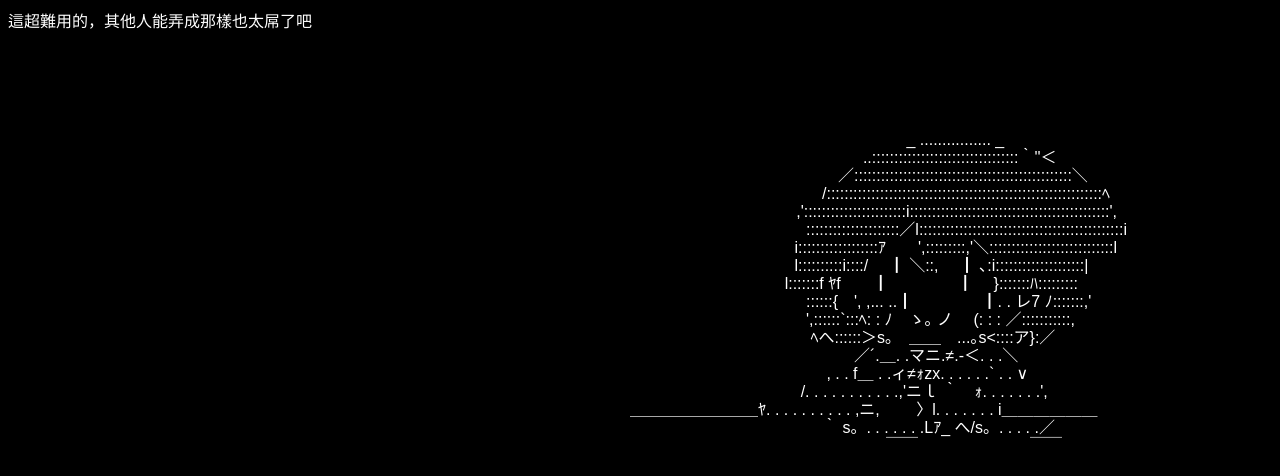
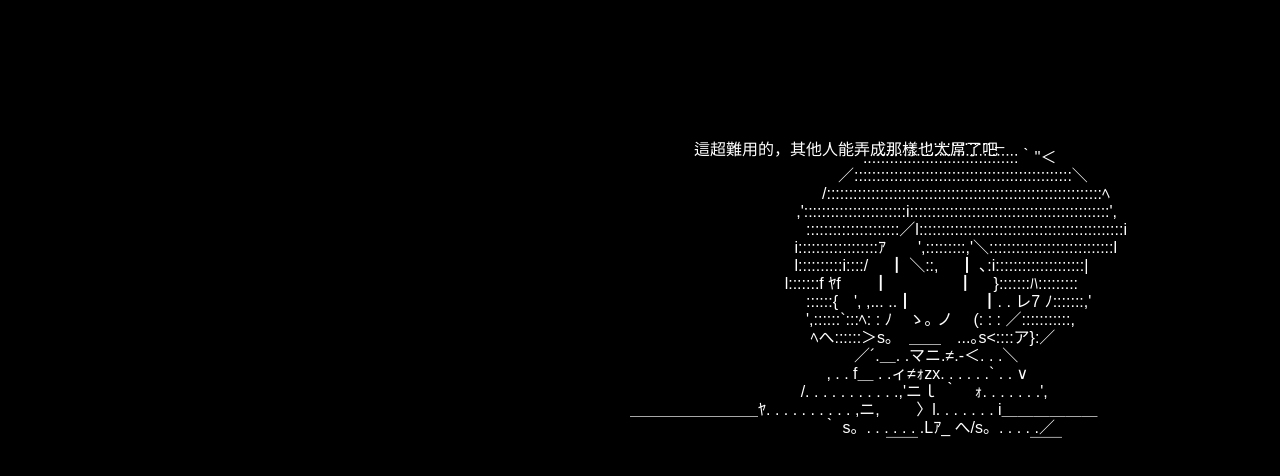
Before and after one commit to abb4119/abb4119.github.io1, a plain HTML site: page index.html in a window 1280 px wide. Drawn offline with Linux system fonts and the light colour scheme.

Commit message:
1 file modified

```diff
--- a/index.html
+++ b/index.html
@@ -6,6 +6,6 @@
   </head>
   <body>
    <h1 class="absolute">　　　　　　　　　　　　　　　　　 _ ................ _<br>　　　　　　　　　　　　　 　 ..:::::::::::::::::::::::::::::::::｀''＜<br>　　　　　　　　　　　　　／:::::::::::::::::::::::::::::::::::::::::::::::::＼<br>　　　　　　　　　　　　/::::::::::::::::::::::::::::::::::::::::::::::::::::::::::::::ﾍ<br>　　　　　 　 　 　 　 ,':::::::::::::::::::::::i:::::::::::::::::::::::::::::::::::::::::::::',<br>　　　　　　　　　　　:::::::::::::::::::::／l::::::::::::::::::::::::::::::::::::::::::::::i<br>　　　　　　　　　　 i::::::::::::::::::ｱ　　',:::::::::,'＼::::::::::::::::::::::::::::l<br>　　　　　　　　　　 l::::::::::i::::/　 ┃ ＼::,　 ┃ ､:i::::::::::::::::::::|<br>           　　　 　 　 　 　 　 l:::::::f ﾔf　　┃　　　 　┃　 }:::::::ﾊ:::::::::<br>　　　　　　　　　　　::::::{　', ,... ..┃　　　　 ┃. . レ7 ﾉ:::::::,'<br>　　　　　　　　　　　',::::::`:::ﾍ: : ﾉ　ゝ｡ ノ　 (: : : ／:::::::::::,<br>　　　　　　　　　　　 ﾍへ::::::＞s｡　＿＿　...｡s&lt;::::ア}:／<br>　　　　　　　　　　　　　　／´.＿. .マニ.≠.-＜. . .＼<br>　　　　　　　　　　　　 , . . f＿ . .ィ≠ｫzx. . . . . .` . . ∨<br>　　　　 　 　 　 　 　 /. . . . . . . . . . .,'ニｌ ｀　ｫ. . . . . . .',<br>＿＿＿＿＿＿＿＿ﾔ. . . . . . . . . . ,ニ,　　 〉l. . . . . . . i＿＿＿＿＿＿<br>　　　　　　　　　　　　｀ s。. . . . . . .Lｱ_ へ/s。. . . . .／<br>　　　　　　　　　　　　　　　　￣￣　　　　　　　￣￣<br></h1>
-    <p>這超難用的，其他人能弄成那樣也太屌了吧</p>
+    <p class="absolute">　　　　這超難用的，其他人能弄成那樣也太屌了吧</p>
   </body>
 </html>
```
